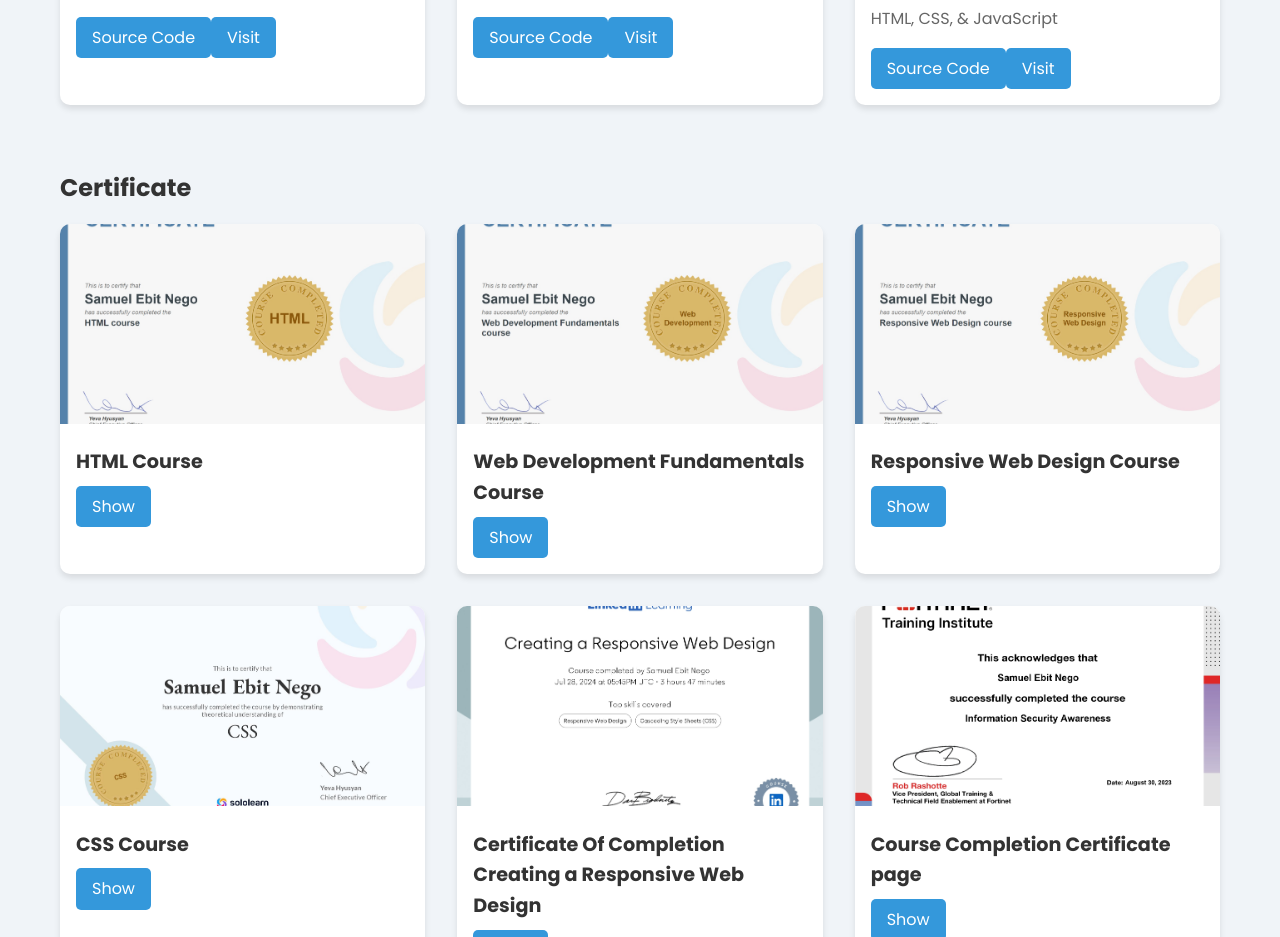
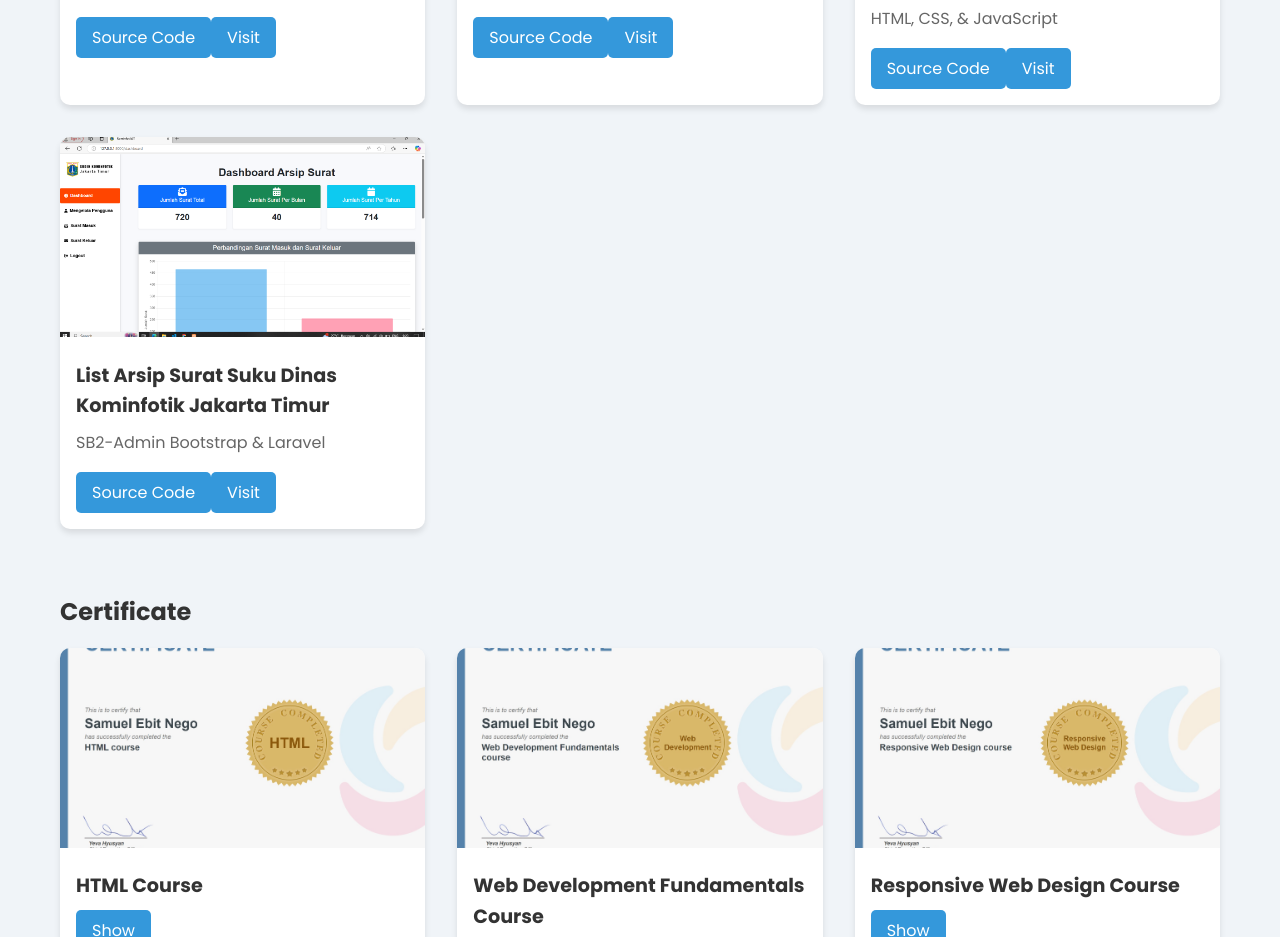
Before and after one commit to SamuelEbitNego/samuel-portofolio2, a React (Create React App) app: page / in a window 1280 px wide. Shown: the part 2200-3137 px from the top of the page. Built offline with nearby package versions, Linux system fonts and the light colour scheme.

Commit message:
Update App.js

```diff
--- a/src/App.js
+++ b/src/App.js
@@ -27,6 +27,7 @@ import jssImage from './foto/jss.JPG';
 import backendImage from './foto/backend.JPG';
 import reactImage from './foto/react.JPG';
 import naposoImage from './foto/naposo.JPG';
+import simaskuImage from './foto/simasku.png';
 
 const projects = [
   { id: 1, title: 'QR Code Generate', description: 'This program Text To QR Code With Generate', foto: qrcodeImage, sourceCode: 'https://github.com/SamuelEbitNego/qrcodegenerate.git', source: 'https://qrcodegenerate-three.vercel.app/' },
@@ -38,8 +39,8 @@ const projects = [
   { id: 7, title: 'Weather App', description: 'Using framework React', foto: weatherImage, sourceCode: 'https://github.com/SamuelEbitNego/weather-app.git', source: 'https://weather-app-silk-seven-93.vercel.app' },
   { id: 8, title: 'Note-App Lvl 1', description: 'Using framework React', foto: note_app_lvl1Image, sourceCode: 'https://github.com/SamuelEbitNego/app-note.git', source: 'https://app-note-psi.vercel.app/' },
   { id: 9, title: 'Compony Profile Naposo HKBP Pondok Kelapa', description: 'HTML, CSS, & JavaScript', foto: naposoImage, source: 'https://rnhkbppondokkelapa.vercel.app/' },
+  { id: 10, title: 'List Arsip Surat Suku Dinas Kominfotik Jakarta Timur', description: 'SB2-Admin Bootstrap & Laravel', foto: simaskuImage, source: '#/'},
 ];
-
 const certificate = [
   { id: 1, title: 'HTML Course', foto: sertifikatImage, source: 'https://drive.google.com/file/d/19MR-dAmbzF18eieAhLwvo3vTXEpyf4W1/view?usp=sharing' },
   { id: 2, title: 'Web Development Fundamentals Course', foto: sertifikat1Image, source: 'https://drive.google.com/file/d/1M0x3uu6LzBOyErTB0F0X6WSLH3UfVkbo/view?usp=sharing' },
```
